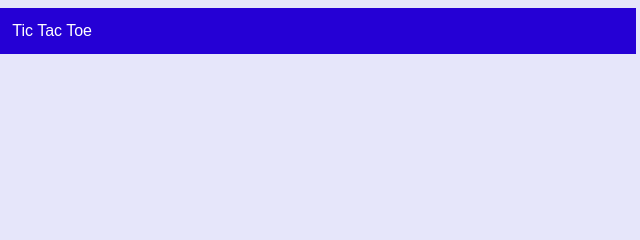
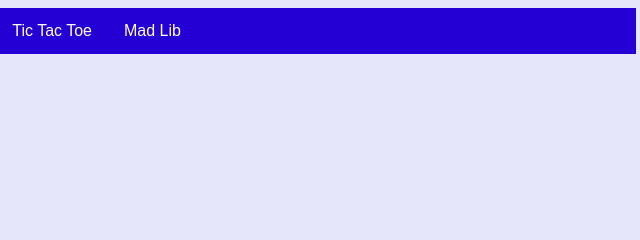
Before and after one commit to calliopea/calliopea.github.io, a plain HTML site: page travel.html in a window 1280 px wide. Shown: the top 240 px of the page, 636-1276 px from the left. Drawn offline with Linux system fonts and the light colour scheme.

Commit message:
Update travel.html

```diff
--- a/travel.html
+++ b/travel.html
@@ -14,6 +14,7 @@
     <li><a href="animation.html">Animation</a></li>
     <li> <a href="travel.html"> Travel Page</a></li>
     <li><a href="tic-tac-toe.html"> Tic Tac Toe </a></li>
+     <li><a href="mad-lib.html"> Mad Lib </a></li>
 </div>
 
 <h1 id = "you-should">You should travel to ....</h1>
```
